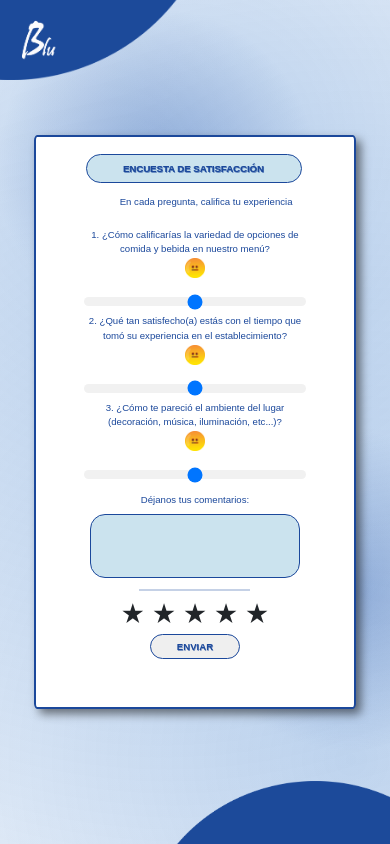
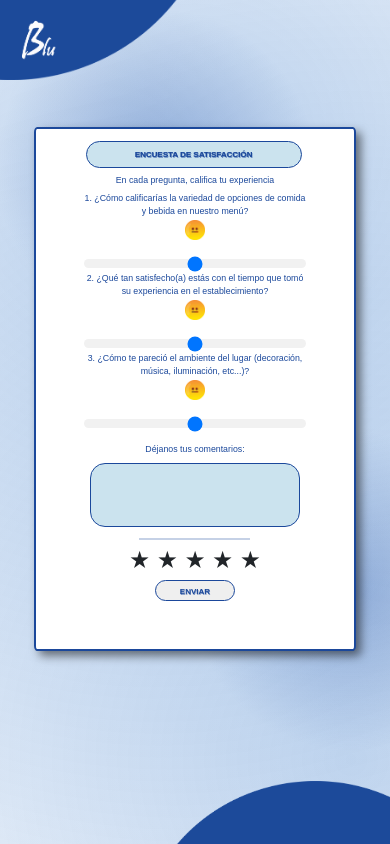
Before and after one commit to AlejandroGit18/DemoBlu, a React (Create React App) app: page /Encuesta in a window 390 px wide. Built offline with nearby package versions, Linux system fonts and the light colour scheme.

Commit message:
correcciones de tamaño

```diff
--- a/src/components/Bebida.css
+++ b/src/components/Bebida.css
@@ -693,7 +693,7 @@
         height: 15%;
         /*width: 100%;*/
 
-        margin-top: 155%;
+        margin-top: 147%;
         margin-left: -50%;
         margin-bottom: 0%;
         margin-right: 0%;
@@ -779,7 +779,7 @@
 
         width: auto;
         height: 100%;
-        margin-top: 65%;
+        margin-top: 57%;
         margin-left: 4%;
         border: 3px solid #1b489b;
         border-radius: 10px;
@@ -809,7 +809,7 @@
 
     .bottom-left-button3BEBIDAS {
         position: absolute;
-        bottom: 21%;
+        bottom: 24%;
         left: 3%;
         cursor:pointer;
         width: 28%;
@@ -819,7 +819,7 @@
     .Titulo45BEBIDAS {
         position: fixed;
         margin-left: 3%;
-        transform: translateY(340%);
+        transform: translateY(300%);
         color: #1b489b;
         font-size: 20px;
         font-family: 'Segoe UI';
@@ -831,7 +831,7 @@
 
     .bottom-left-button23BEBIDAS {
         position: absolute;
-        bottom: 21%;
+        bottom: 24%;
         left: 33%;
         cursor: pointer;
         width: 28%;
--- a/src/components/Comida.css
+++ b/src/components/Comida.css
@@ -421,7 +421,7 @@
         height: 15%;
         /*width: 100%;*/
 
-        margin-top: 155%;
+        margin-top: 147%;
         margin-left: -50%;
         margin-bottom: 0%;
         margin-right: 0%;
@@ -508,7 +508,7 @@
 
         width: auto;
         height: 100%;
-        margin-top: 65%;
+        margin-top: 57%;
         margin-left: 4%;
         border: 3px solid #1b489b;
         border-radius: 10px;
@@ -538,18 +538,17 @@
 
     .bottom-left-button3 {
         position: absolute;
-        bottom: 21%;
+        bottom: 24%;
         left: 3%;
         cursor:pointer;
         width: 28%;
         height: auto;
     }
 
-
     .Titulo46 {
         position: fixed;
         margin-left: 3%;
-        transform: translateY(340%);
+        transform: translateY(300%);
         color: #1b489b;
         font-size: 20px;
         font-family: 'Segoe UI';
@@ -562,7 +561,7 @@
 
     .bottom-left-button23 {
         position: absolute;
-        bottom: 21%;
+        bottom: 24%;
         left: 33%;
         cursor: pointer;
         width: 28%;
--- a/src/components/Contacto.css
+++ b/src/components/Contacto.css
@@ -380,12 +380,12 @@
 /* Estilos para dispositivos móviles de tamaño medio a grande */
 @media (max-width: 480px) and (min-width: 350px)
 {
-    .videoZonaHORARIO   {
+    .videoZonaHORARIO {
         position: absolute;
         height: 15%;
         /*width: 100%;*/
 
-        margin-top: 157%;
+        margin-top: 150%;
         margin-left: -50%;
         margin-bottom: 0%;
         margin-right: 0%;
@@ -470,7 +470,7 @@
 
         width: auto;
         height: 100%;
-        margin-top: 50%;
+        margin-top: 45%;
         margin-left: 11%;
         border: 3px solid #1b489b;
         border-radius: 10px;
@@ -500,7 +500,7 @@
 
     .bottom-left-button6 {
         position: absolute;
-        bottom: 20%;
+        bottom: 23%;
         left: 16%;
         cursor: pointer;
         width: 28%;
@@ -522,7 +522,7 @@
 
     .bottom-left-button26  {
         position: absolute;
-        bottom: 20%;
+        bottom: 23%;
         left: 45%;
         cursor: pointer;
         width: 28%;
--- a/src/components/Encuesta.css
+++ b/src/components/Encuesta.css
@@ -818,7 +818,7 @@
         border: 2px solid #1b489b;
         box-shadow: 5px 5px 10px rgba(0, 0, 0, 0.5);
         z-index: 9999;
-        margin-top: 0%;
+        margin-top: -18%;
     }
 
     .card-title h5 {
@@ -828,33 +828,34 @@
         border: 1px solid #1b489b;
         font-weight: bold;
         font-family: Arial, sans-serif;
-        font-size: 0.6em;
+        font-size: 0.5em;
         color: #1b489b;
         text-transform: uppercase;
         text-shadow: 0.5px 0.5px 0 #1b489b88, -0.5px -0.5px 0 #1b489b88;
         width: 85%;
         margin-left: 7%;
-        margin-top: -6%;
-        margin-bottom: -6%;
+        margin-top: -8%;
+        margin-bottom: -100%;
     }
 
     .texto1{
         font-family: Arial, sans-serif;
-        font-size: 0.8em;
+        font-size: 0.55em;
         color: #1b489b;
         font-weight: 400;
         max-width: 80%;
-        margin-top: 1%;
+        margin-top: -5%;
         margin-left: 10%;
+        margin-bottom: -4%;
     }
 
-    .texto1, .texto2, .texto3, .texto4, .texto5 {
+    .texto2, .texto3, .texto4, .texto5 {
         font-family: Arial, sans-serif;
-        font-size: 0.6em;
+        font-size: 0.55em;
         color: #1b489b;
         font-weight: 400;
         max-width: 100%;
-        margin-top: 1%;
+        margin-top: -1%;
     }
 
     .texto5 {
@@ -870,7 +871,7 @@
         padding: 10px;
         color: #1b489b;
         font-family: Arial, sans-serif;
-        font-size: 10px;
+        font-size: 8.5px;
         outline: none;
         resize: none;
         text-align: center;
@@ -890,16 +891,16 @@
         color: #1b489b;
         font-weight: bold;
         font-family: Arial, sans-serif;
-        font-size: 0.6em;
+        font-size: 0.5em;
         padding: 5px 10px;
         border: 1px solid #1b489b;
         border-radius: 35px;
         cursor: pointer;
-        width: 90px;
-        height: 25px;
+        width: 80px;
+        height: 21px;
         text-shadow: 0.5px 0.5px 0 #1b489b88;
         transition: background-color 0.3s ease;
-        margin-top: 1%;
+        margin-top: -1%;
 
     }
 
@@ -926,7 +927,7 @@
     .emoji-slider::-webkit-slider-thumb,
     .emoji-slider::-moz-range-thumb {
         width: 10px;
-        height: 10px;
+        height: 5px;
         background-color: #1b489b;
         border-radius: 50%;
         cursor: pointer;
@@ -939,7 +940,7 @@
     }
 
     .star {
-        font-size: 1.5em;
+        font-size: 1.3em;
         color: #cbe3ee;
         cursor: pointer;
         transition: color 1s ease;
@@ -957,10 +958,10 @@
         position: absolute;
         top: 0;
         left: 0;
-        width: 100%;
-        height: 100%;
+        width: 90%;
+        height: 90%;
         color: #FFA500;
-        -webkit-text-stroke: 3px #FFA500;
+        -webkit-text-stroke: 2px #FFA500;
         z-index: -1;
     }
 
--- a/src/components/Eventos.css
+++ b/src/components/Eventos.css
@@ -379,12 +379,12 @@
 /* Estilos para dispositivos móviles de tamaño medio a grande */
 @media (max-width: 480px) and (min-width: 350px)
 {
-    .videoZonaHORARIO  {
+    .videoZonaHORARIO {
         position: absolute;
         height: 15%;
         /*width: 100%;*/
 
-        margin-top: 157%;
+        margin-top: 150%;
         margin-left: -50%;
         margin-bottom: 0%;
         margin-right: 0%;
@@ -470,7 +470,7 @@
 
         width: auto;
         height: 100%;
-        margin-top: 50%;
+        margin-top: 45%;
         margin-left: 11%;
         border: 3px solid #1b489b;
         border-radius: 10px;
@@ -500,7 +500,7 @@
 
     .bottom-left-button5 {
         position: absolute;
-        bottom: 20%;
+        bottom: 23%;
         left: 16%;
         cursor: pointer;
         width: 28%;
@@ -522,7 +522,7 @@
 
     .bottom-left-button25 {
         position: absolute;
-        bottom: 20%;
+        bottom: 23%;
         left: 45%;
         cursor: pointer;
         width: 28%;
--- a/src/components/Horarios.css
+++ b/src/components/Horarios.css
@@ -256,7 +256,7 @@
         height: 15%;
         /*width: 100%;*/
 
-        margin-top: 157%;
+        margin-top: 150%;
         margin-left: -50%;
         margin-bottom: 0%;
         margin-right: 0%;
@@ -340,7 +340,7 @@
 
         width: auto;
         height: 100%;
-        margin-top: 50%;
+        margin-top: 45%;
         margin-left: 11%;
         border: 3px solid #1b489b;
         border-radius: 10px;
@@ -370,7 +370,7 @@
 
     .bottom-left-button4 {
         position: absolute;
-        bottom: 20%;
+        bottom: 23%;
         left: 16%;
         cursor: pointer;
         width: 28%;
@@ -392,7 +392,7 @@
 
     .bottom-left-button24 {
         position: absolute;
-        bottom: 20%;
+        bottom: 23%;
         left: 45%;
         cursor: pointer;
         width: 28%;
--- a/src/components/Menu.css
+++ b/src/components/Menu.css
@@ -865,7 +865,7 @@
 
     .bottom-left-button2MENU {
         position: absolute;
-        bottom: 13%;
+        bottom: 19%;
         left: 3%;
         cursor: pointer;
         width: 26%;
@@ -889,7 +889,7 @@
 
     .bottom-left-button22MENU {
         position: absolute;
-        bottom: 13%;
+        bottom: 19%;
         left: 30%;
         cursor: pointer;
         width: 28%;
--- a/src/components/Opinion.css
+++ b/src/components/Opinion.css
@@ -502,7 +502,7 @@
         height: 15%;
         /*width: 100%;*/
 
-        margin-top: 15%;
+        margin-top: 4%;
         margin-left: -50%;
         margin-bottom: 0%;
         margin-right: 0%;
@@ -584,11 +584,12 @@
 
         width: 90%;
         height: auto;
-        margin-top: 56%;
+        margin-top: 45%;
         margin-left: 6%;
         border: 3px solid #1b489b;
         border-radius: 10px;
         z-index: 2;
+
     }
 
     .button-container7 {
@@ -614,9 +615,9 @@
         width: 110%;
     }
 
-    .bottom-left-button7  {
+    .bottom-left-button7   {
         position: absolute;
-        bottom: 20%;
+        bottom: 22.5%;
         left: 3%;
         cursor: pointer;
         width: 28%;
@@ -640,7 +641,7 @@
 
     .bottom-left-button27  {
         position: absolute;
-        bottom: 20%;
+        bottom: 22.5%;
         left: 32%;
         cursor: pointer;
         width: 28%;
--- a/src/components/Reservacion.css
+++ b/src/components/Reservacion.css
@@ -250,7 +250,7 @@
         height: 15%;
         /*width: 100%;*/
 
-        margin-top: 15%;
+        margin-top: 4%;
         margin-left: -50%;
         margin-bottom: 0%;
         margin-right: 0%;
@@ -331,7 +331,7 @@
 
         width: 90%;
         height: auto;
-        margin-top: 56%;
+        margin-top: 45%;
         margin-left: 6%;
         border: 3px solid #1b489b;
         border-radius: 10px;
@@ -364,7 +364,7 @@
 
     .bottom-left-button7 {
         position: absolute;
-        bottom: 18%;
+        bottom: 22.5%;
         left: 3%;
         cursor: pointer;
         width: 28%;
@@ -387,7 +387,7 @@
 
     .bottom-left-button27  {
         position: absolute;
-        bottom: 18%;
+        bottom: 22.5%;
         left: 32%;
         cursor: pointer;
         width: 28%;
```
